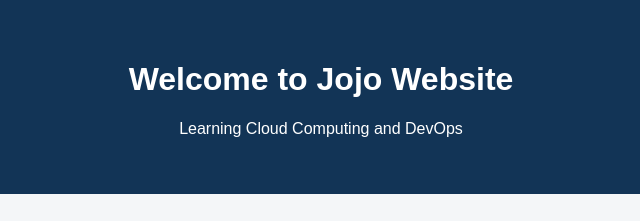
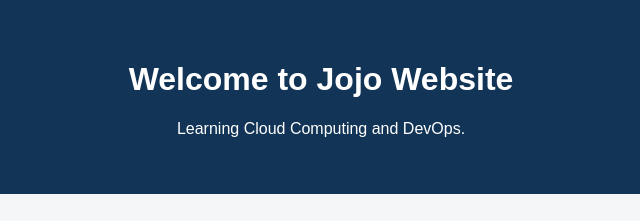
Before and after one commit to jojotech007/Azure-App-Service-CI-CD, a plain HTML site: page index.html in a window 1280 px wide. Shown: the top 221 px of the page, 319-959 px from the left. Drawn offline with Linux system fonts and the light colour scheme.

Commit message:
Update git folder

```diff
--- a/index.html
+++ b/index.html
@@ -10,7 +10,7 @@
 
     <header>
         <h1>Welcome to Jojo Website</h1>
-        <p>Learning Cloud Computing and DevOps</p>
+        <p>Learning Cloud Computing and DevOps.</p>
     </header>
 
     <main>
```
Also changed, not shown: 1 other file.
